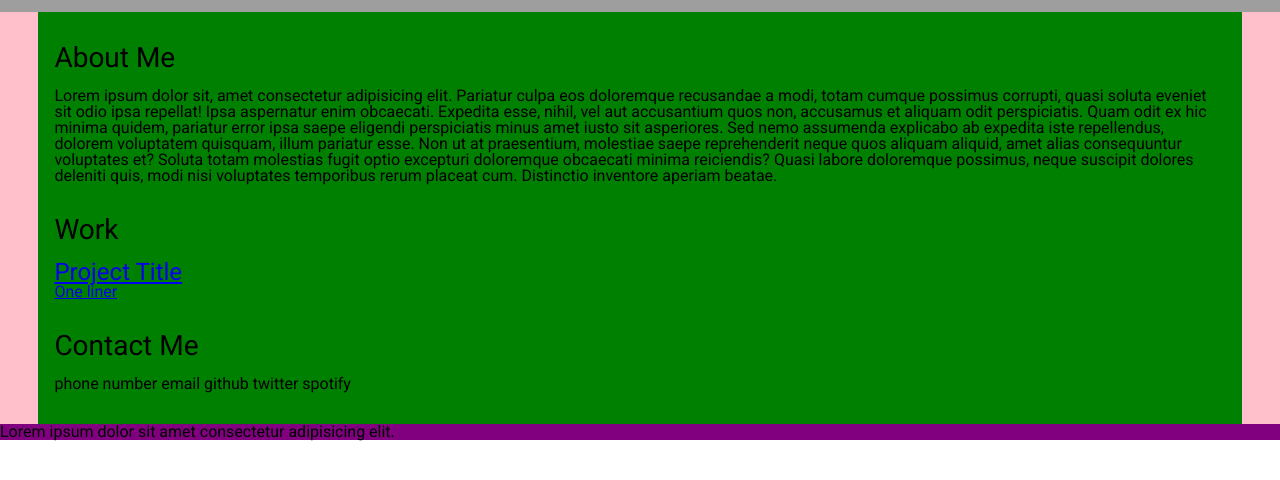
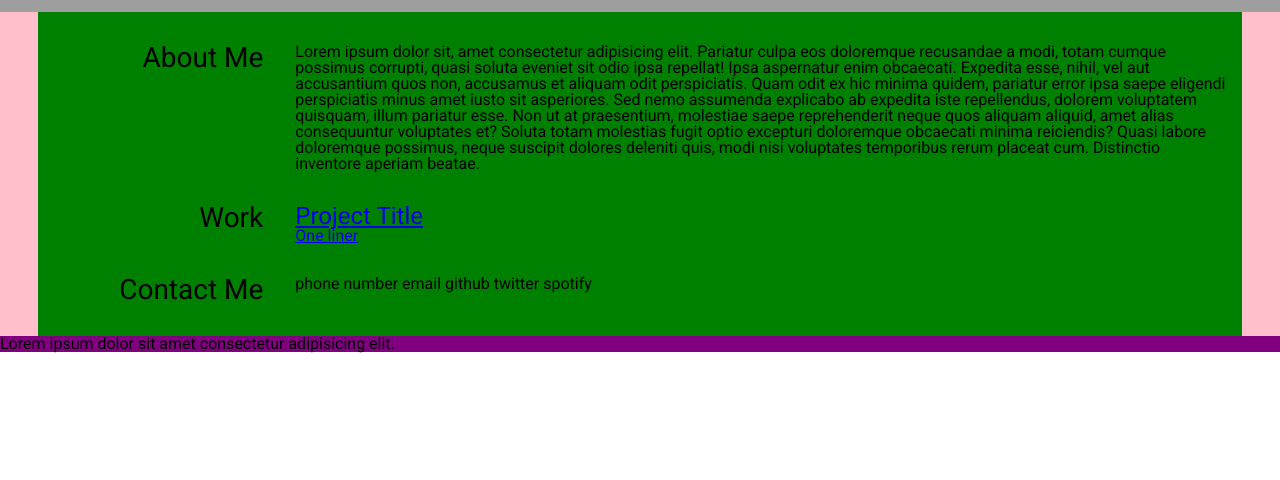
Before and after one commit to Llourn/my-portfolio, a plain HTML site: page index.html in a window 1280 px wide. Shown: the part 204-684 px from the top of the page. Drawn offline with Linux system fonts and the light colour scheme; grey boxes are pictures that could not be loaded.

Commit message:
additional styling, added readme

```diff
--- a/styles/style.css
+++ b/styles/style.css
@@ -94,3 +94,18 @@ main {
 footer {
   background-color: purple;
 }
+
+@media screen and (min-width: 800px) {
+  .info-section {
+    flex-direction: row;
+  }
+
+  .info-section h2 {
+    flex: 2 1 10rem;
+    text-align: right;
+  }
+
+  .info-section > .content {
+    flex: 5 1 50rem;
+  }
+}
```
Also changed, not shown: 1 other file.
